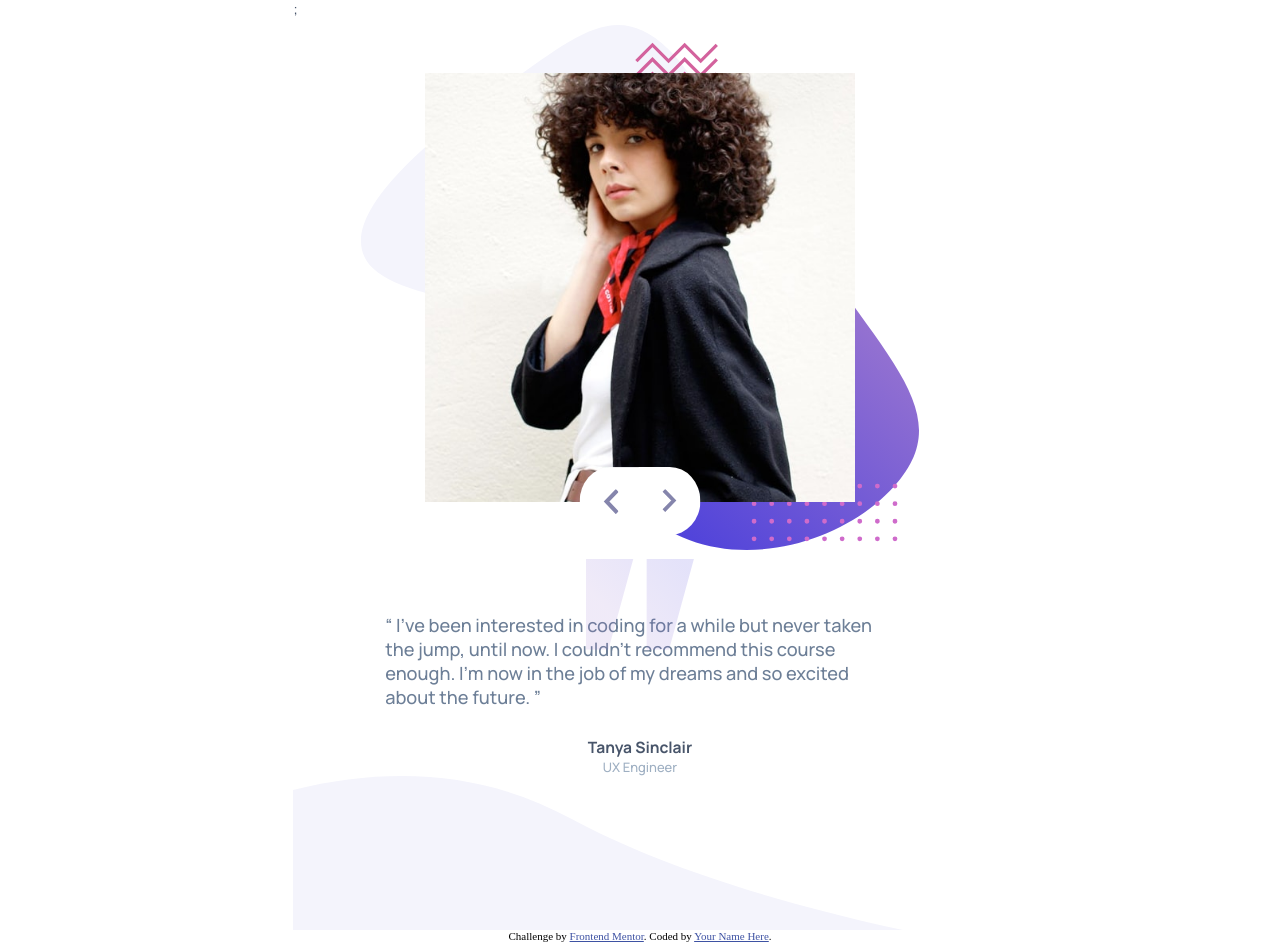
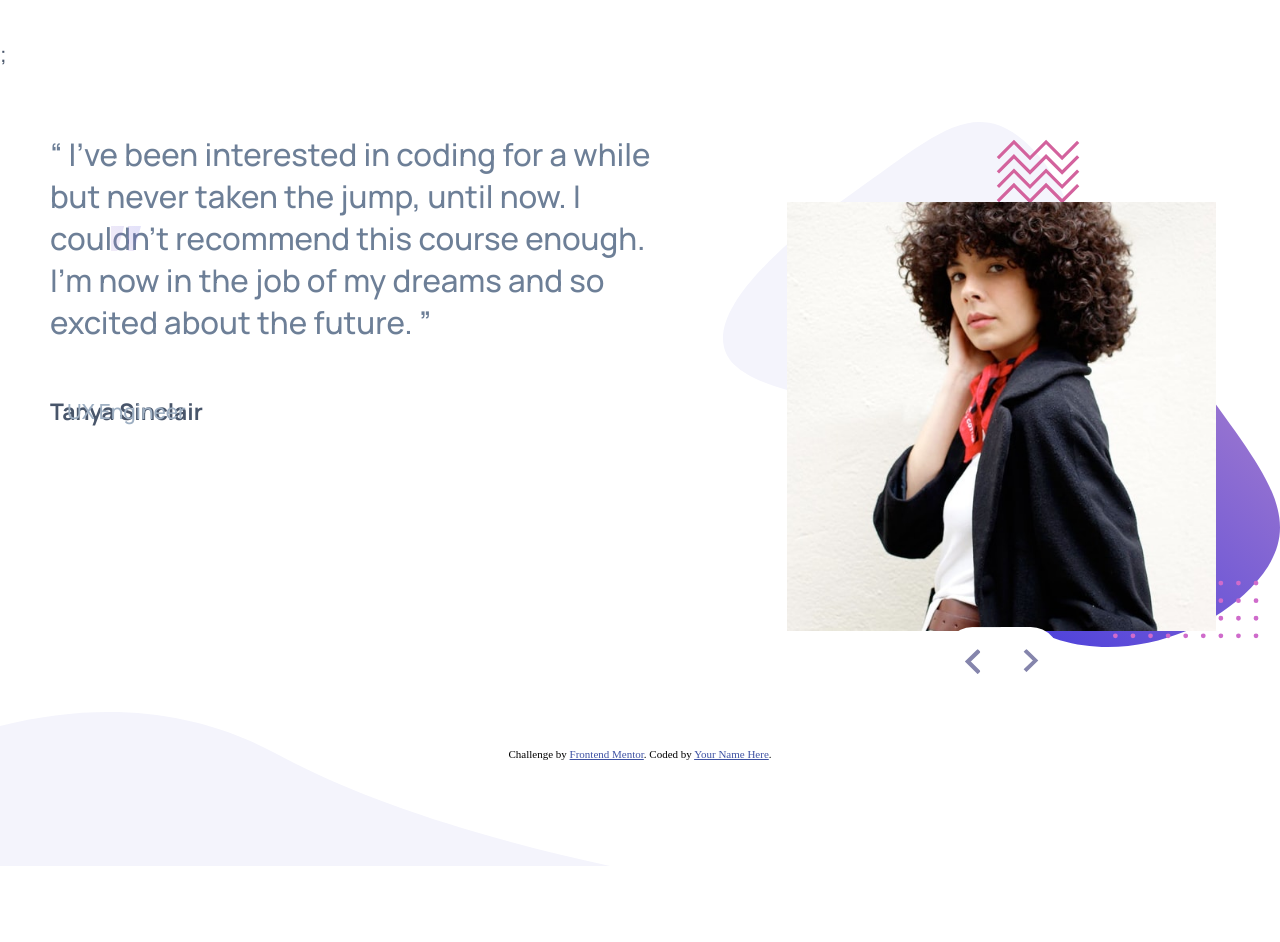
Before and after one commit to bluepersia/coding-bootcamp-testimonials-slider-master, a plain HTML site: page index.html in a window 1280 px wide. After the commit the page ends 866 px from the top, so only its background shows below. Drawn offline with Linux system fonts and the light colour scheme.

Commit message:
Desktop progress/Fail

```diff
--- a/css/slider.css
+++ b/css/slider.css
@@ -144,3 +144,54 @@
     grid-column: 1 / -2;
     max-width: 38em;
 }
+
+
+
+@media (min-width: 1024px)
+{
+    .slider {
+        font-size: 1.3rem;
+        grid-template: 11.5% auto auto auto 5% / 2.4em auto auto 2.4em;
+    }
+
+
+    .slider__img-bg, .slider__img, .slider__btn {
+        grid-column: 5 / 6;
+        grid-row: 2 / -2;
+    }
+
+
+
+    .slider__quote {
+        font-size: 1.5em;
+
+        grid-column: 2 / 4;
+        grid-row: 2 / 3;
+
+        max-width: 623px;
+        margin-bottom: 1em;
+        align-self: center;
+    }
+
+    .slider__img-quote
+    {
+        grid-column: 2 / 3;
+        grid-row: 2 / 3;
+        align-self: center;
+    }
+
+
+    .slider__name {
+        font-size: 1.1em;
+
+        grid-column: 2 / 3;
+        grid-row: 3 / 4;
+        align-self: center;
+    }
+
+    .slider__job {
+        grid-column: 2 / 3;
+        grid-row: 3 / 4;
+        align-self: center;
+    }
+}
```
